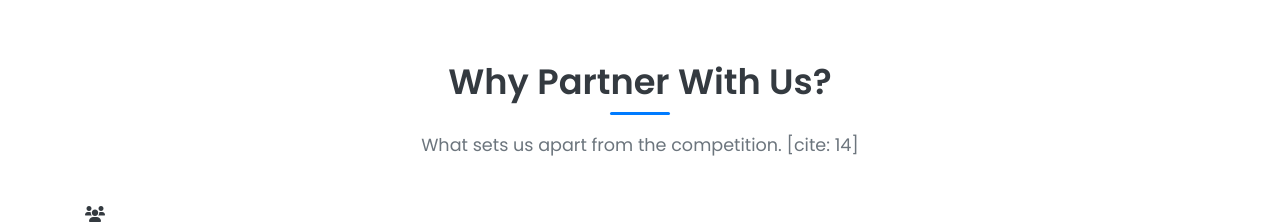
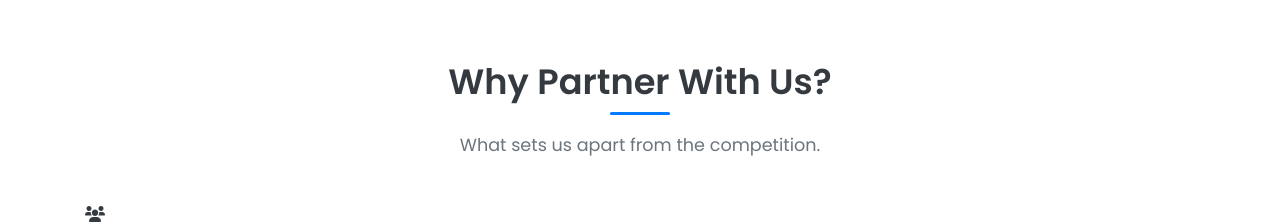
Before and after one commit to Acemancode/sir-joseph-exam-main, a plain HTML site: page business2/about.html in a window 1280 px wide. Shown: the part 2660-2884 px from the top of the page. Drawn offline with Linux system fonts and the light colour scheme.

Commit message:
about.html

```diff
--- a/business2/about.html
+++ b/business2/about.html
@@ -93,7 +93,7 @@
     <section id="why-choose-us" class="section-padding">
         <div class="container">
             <h2 class="section-title">Why Partner With Us?</h2>
-            <p class="section-subtitle">What sets us apart from the competition. [cite: 14]</p>
+            <p class="section-subtitle">What sets us apart from the competition.</p>
             <div class="why-choose-grid">
                 <div class="why-choose-item animate-slide-up">
                     <div class="why-choose-icon"><i class="fas fa-users"></i></div>
```
